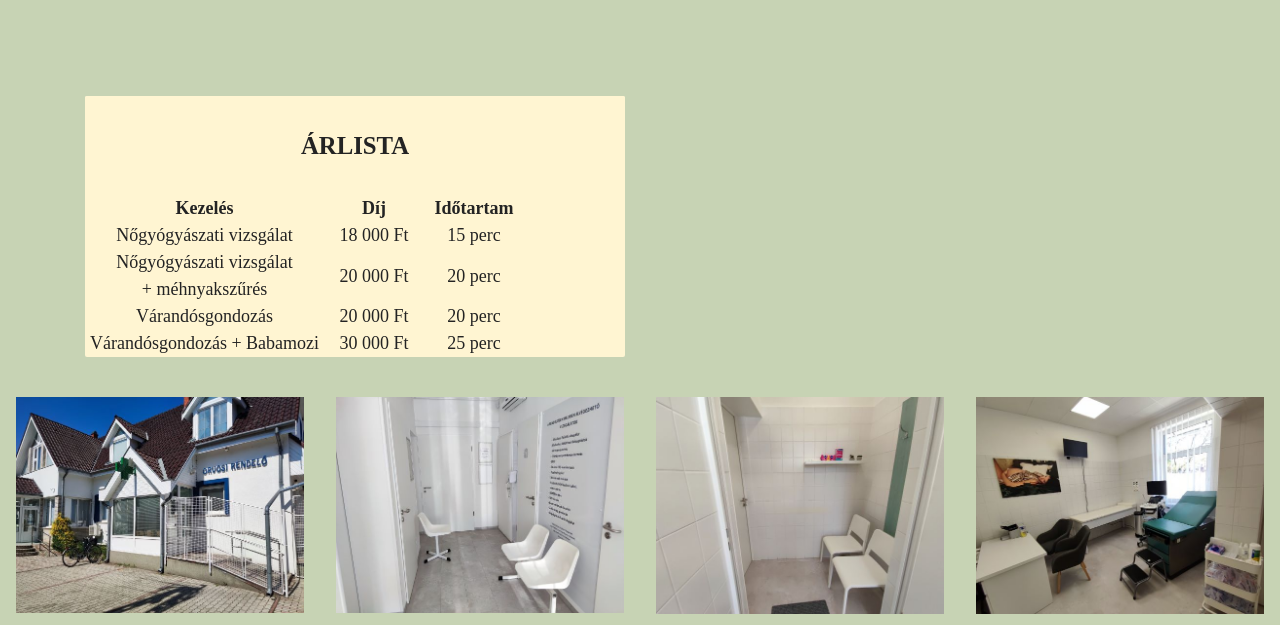
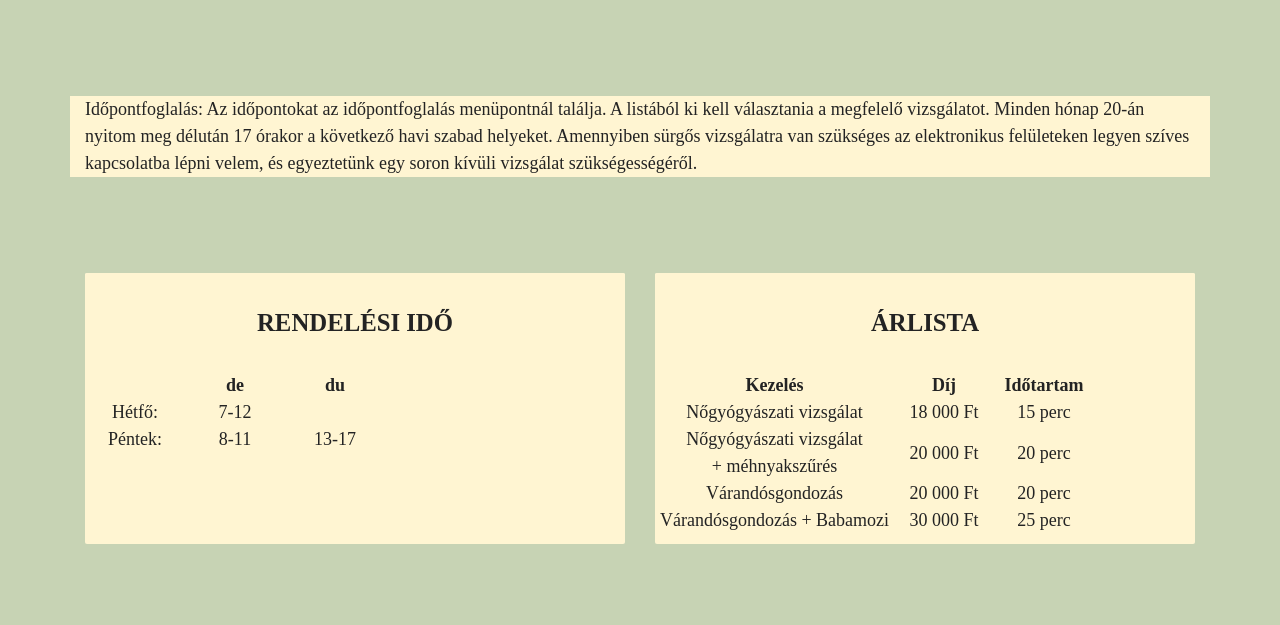
Before and after one commit to drviktorolah/drviktorolah.github.io, a plain HTML site: page index.html in a window 1280 px wide. Shown: the part 2249-2874 px from the top of the page. Drawn offline with nearby package versions, Linux system fonts and the light colour scheme; a web font is replaced by a local one.

Commit message:
update change today end

```diff
--- a/index.html
+++ b/index.html
@@ -43,7 +43,7 @@
     <!-- =========== STYLE SHEETS =========== -->
 
     <link rel="stylesheet" href="https://stackpath.bootstrapcdn.com/bootstrap/4.5.2/css/bootstrap.min.css"
-    integrity="sha384-JcKb8q3iqJ61gNV9KGb8thSsNjpSL0n8PARn9HuZOnIxN0hoP+VmmDGMN5t9UJ0Z" crossorigin="anonymous">
+        integrity="sha384-JcKb8q3iqJ61gNV9KGb8thSsNjpSL0n8PARn9HuZOnIxN0hoP+VmmDGMN5t9UJ0Z" crossorigin="anonymous">
 
     <link rel="stylesheet" href="csfForrasokMentese/assets/et-line-font-plugin/style.css">
     <link rel="stylesheet" href="csfForrasokMentese/assets/tether/tether.min.css">
@@ -52,9 +52,10 @@
     <link rel="stylesheet" href="csfForrasokMentese/assets/dropdown/css/style.css">
     <link rel="stylesheet" href="csfForrasokMentese/assets/theme/css/style.css">
     <link rel="stylesheet" href="csfForrasokMentese/assets/mobirise-gallery/style.css">
-    <link rel="preload" as="style" href="csfForrasokMentese/assets/mobirise/css/mbr-additional.css"><link rel="stylesheet" href="csfForrasokMentese/assets/mobirise/css/mbr-additional.css" type="text/css">
+    <link rel="preload" as="style" href="csfForrasokMentese/assets/mobirise/css/mbr-additional.css">
+    <link rel="stylesheet" href="csfForrasokMentese/assets/mobirise/css/mbr-additional.css" type="text/css">
 
-<!--
+    <!--
 
     <link rel="stylesheet" type="text/css" href="css/bootstrap.min.css" />
     <link rel="stylesheet" href="assets/animatecss/animate.min.css"> -->
@@ -63,7 +64,7 @@
     <link rel="stylesheet" type="text/css" href="slick/slick.css" />
     <link rel="stylesheet" type="text/css" href="css/component.css" />
      -->
-     <link rel="stylesheet" type="text/css" href="css/normalize.css" />
+    <link rel="stylesheet" type="text/css" href="css/normalize.css" />
     <!-- a nagyítást elrontja! -->
 
 
@@ -98,7 +99,7 @@
                                 <i class="fas fa-bars text-white"></i>
                             </button>
                             <div class="collapse navbar-collapse menu text-uppercase cl-effect-5" id="navbarNav"
-                            style="margin-right: 0.5rem;">
+                                style="margin-right: 0.5rem;">
                                 <!-- <a class="menu-link my-1 d-block d-lg-inline text-center text-lg-left" target="_blank"><span data-hover="Előjegyzés">Előjegyzés</span></a> -->
                                 <!-- href="" -->
                                 <a class="menu-link my-1 d-block d-lg-inline text-center text-lg-left"
@@ -230,12 +231,43 @@
         </div>
     </section>
 
-    <section id="arlista" class="py-5 introduction-section">
+    <section id="bemutatkozas" class="py-5 introduction-section">
         <div class="container">
             <div class="row">
-                <div class="col-12 col-md-6">
+                <div class="col-12 col-lg-12">
+    Időpontfoglalás: Az időpontokat az időpontfoglalás menüpontnál találja. A listából ki kell választania a megfelelő vizsgálatot. Minden hónap 20-án nyitom meg délután 17 órakor a következő havi szabad helyeket. Amennyiben sürgős vizsgálatra van szükséges az elektronikus felületeken legyen szíves kapcsolatba lépni velem, és egyeztetünk egy soron kívüli vizsgálat szükségességéről.
+</div>
+</div>
+</div>
+</section>
+    <section class="py-5 introduction-section">
+        <div class="container">
+            <div class="row">
+                <div id="rendelesiido" class="col-12 col-md-6 mb-5 mb-md-0">
+                    <div class="services-section-list" data-title="Rendelési idő">
+                        <table class="ownTable">
+                            <thead>
+                                <th></th>
+                                <th>de</th>
+                                <th>du</th>
+                            </thead>
+                            <tbody>
+                                <tr>
+                                    <td>Hétfő: </td>
+                                    <td> 7-12 </td>
+                                </tr>
+                                <tr>
+                                    <td>Péntek: </td>
+                                    <td> 8-11 </td>
+                                    <td> 13-17 </td>
+                                </tr>
+                            </tbody>
+                        </table>
+                    </div>
+                </div>
+                <div id="arlista" class="col-12 col-md-6">
                     <div class="services-section-list" data-title="Árlista">
-                        <table class="ownTable">
+                        <table class="ownTable" style="margin-bottom: 10px;">
                             <thead>
                                 <th>Kezelés</th>
                                 <th> Díj</th>
@@ -268,6 +300,7 @@
                 </div>
             </div>
         </div>
+    </section>
 
     <section id="galeria" class="mbr-gallery mbr-section mbr-section-nopadding mbr-slider-carousel" data-filter="false"
         style="padding-top: 3rem; padding-bottom: 3rem;background: #c7d3b4;
@@ -344,16 +377,22 @@
                     <div class="modal-content">
                         <div class="modal-body">
                             <ol class="carousel-indicators">
-                                <li data-app-prevent-settings="" data-target="#lb-gallery3-4y" data-slide-to="0"></li>
-                                <li data-app-prevent-settings="" data-target="#lb-gallery3-4y" data-slide-to="1"></li>
-                                <li data-app-prevent-settings="" data-target="#lb-gallery3-4y" data-slide-to="2"></li>
+                                <li data-app-prevent-settings="" data-target="#lb-gallery3-4y" data-slide-to="0">
+                                </li>
+                                <li data-app-prevent-settings="" data-target="#lb-gallery3-4y" data-slide-to="1">
+                                </li>
+                                <li data-app-prevent-settings="" data-target="#lb-gallery3-4y" data-slide-to="2">
+                                </li>
                                 <li data-app-prevent-settings="" data-target="#lb-gallery3-4y" class="active"
                                     data-slide-to="3"></li>
 
 
-                                    <li data-app-prevent-settings="" data-target="#lb-gallery3-4y" data-slide-to="4"></li>
-                                    <li data-app-prevent-settings="" data-target="#lb-gallery3-4y" data-slide-to="5"></li>
-                                    <li data-app-prevent-settings="" data-target="#lb-gallery3-4y" data-slide-to="6"></li>
+                                <li data-app-prevent-settings="" data-target="#lb-gallery3-4y" data-slide-to="4">
+                                </li>
+                                <li data-app-prevent-settings="" data-target="#lb-gallery3-4y" data-slide-to="5">
+                                </li>
+                                <li data-app-prevent-settings="" data-target="#lb-gallery3-4y" data-slide-to="6">
+                                </li>
                             </ol>
                             <div class="carousel-inner">
                                 <div class="carousel-item">
@@ -438,7 +477,7 @@
     <script type="text/javascript" src="//code.jquery.com/jquery-migrate-1.2.1.min.js"></script>
     <!-- <script type="text/javascript" src="slick/slick.js"></script> -->
 
-    <script src ="js/jquery.min.js"></script>
+    <script src="js/jquery.min.js"></script>
     <script type="text/javascript" src="js/modernizr.custom.js"></script>
     <script type="text/javascript" src="js/gallery.js"></script>
     <script type="text/javascript" src="js/smoothScroll.js"></script>
@@ -446,7 +485,7 @@
         integrity="sha384-B4gt1jrGC7Jh4AgTPSdUtOBvfO8shuf57BaghqFfPlYxofvL8/KUEfYiJOMMV+rV"
         crossorigin="anonymous"></script>
 
-        <!-- <script src="js/bootstrap-carousel-swipe.js"></script>
+    <!-- <script src="js/bootstrap-carousel-swipe.js"></script>
     <script src="js/jarallax.js"></script>
     <script src ="js/masonry.pkgd.min.js"></script> -->
 
```
